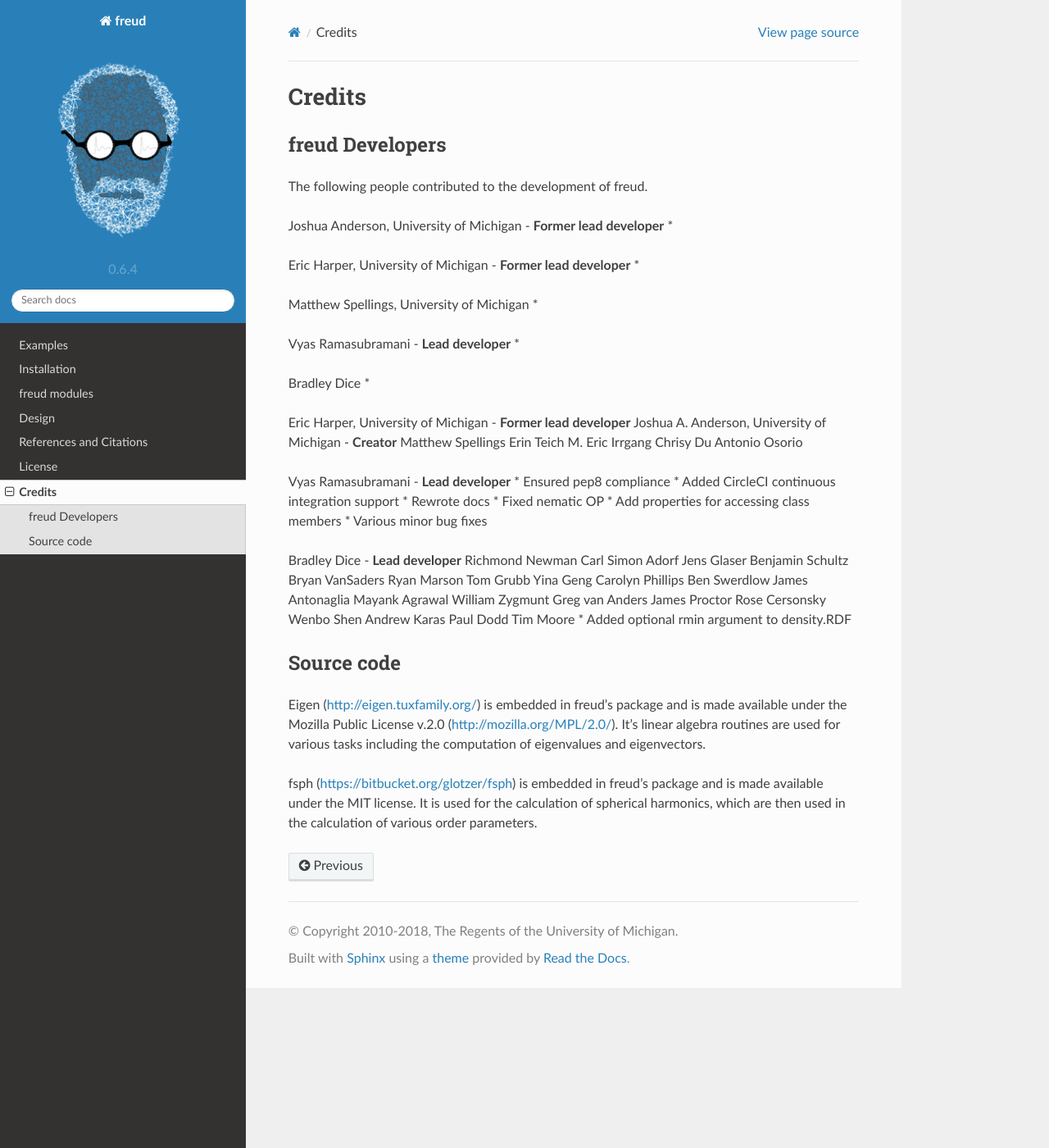
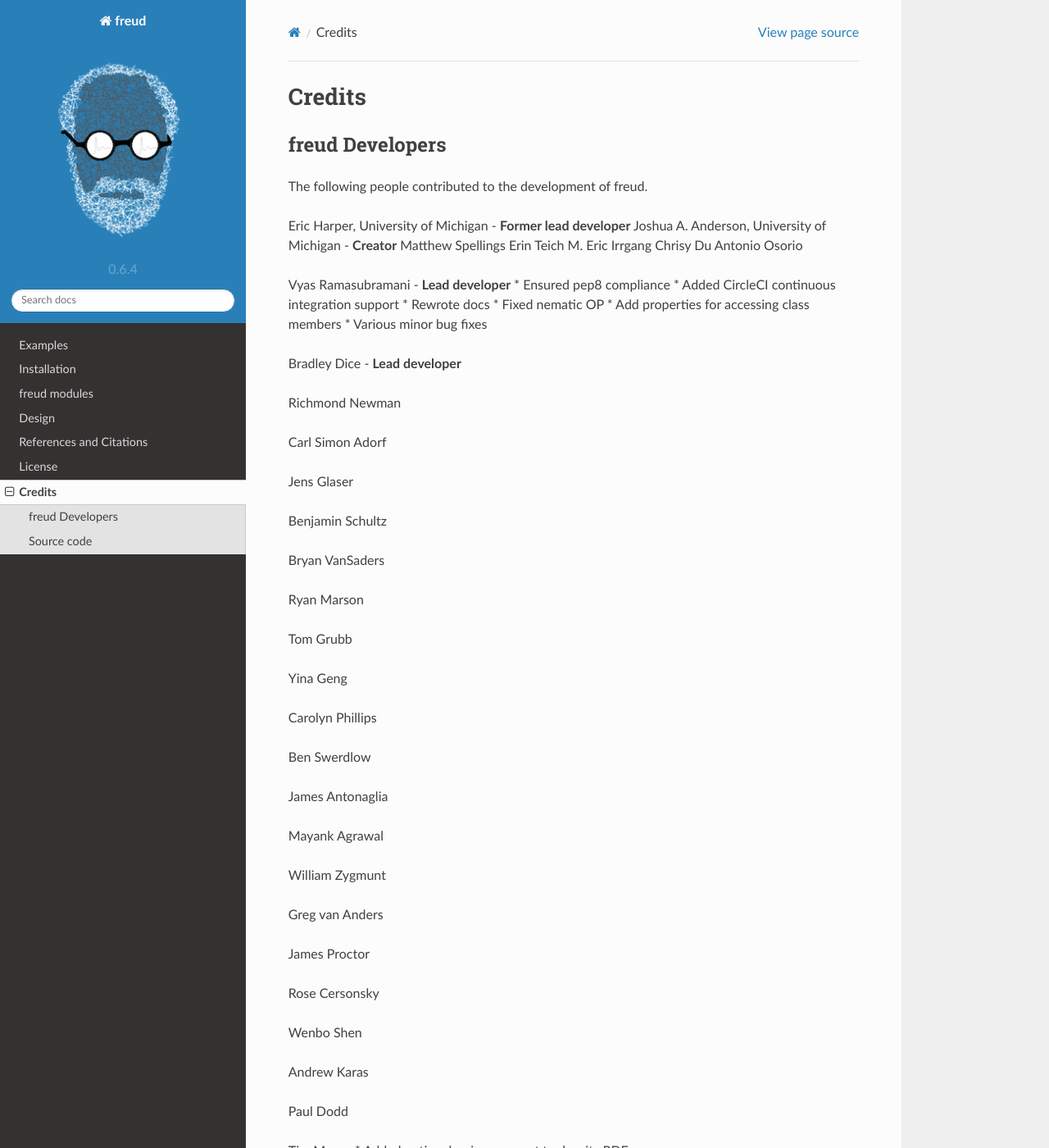
Before and after one commit to glotzerlab/freud, a Sphinx documentation site: the page built from doc/source/credits.rst, in a window 1280 px wide and 1400 px high. Shown: the whole window at 82% size. Built offline with Sphinx 7.4.7 and the Read the Docs theme 2.0.0, drawn with Linux system fonts in a browser that asks for light colours; some of the changed text lies outside the part shown.

Commit message:
Remove extraneous entries

```diff
--- a/doc/source/credits.rst
+++ b/doc/source/credits.rst
@@ -5,21 +5,6 @@ freud Developers
 ----------------
 
 The following people contributed to the development of freud.
-
-Joshua Anderson, University of Michigan - **Former lead developer**
-*
-
-Eric Harper, University of Michigan - **Former lead developer**
-*
-
-Matthew Spellings, University of Michigan
-*
-
-Vyas Ramasubramani - **Lead developer**
-*
-
-Bradley Dice
-*
 
 Eric Harper, University of Michigan - **Former lead developer**
 Joshua A. Anderson, University of Michigan - **Creator**
@@ -37,26 +22,47 @@ Vyas Ramasubramani - **Lead developer**
 * Add properties for accessing class members
 * Various minor bug fixes
 
+
 Bradley Dice - **Lead developer**
+
 Richmond Newman
+
 Carl Simon Adorf
+
 Jens Glaser
+
 Benjamin Schultz
+
 Bryan VanSaders
+
 Ryan Marson
+
 Tom Grubb
+
 Yina Geng
+
 Carolyn Phillips
+
 Ben Swerdlow
+
 James Antonaglia
+
 Mayank Agrawal
+
 William Zygmunt
+
 Greg van Anders
+
 James Proctor
+
 Rose Cersonsky
+
 Wenbo Shen
+
 Andrew Karas
+
 Paul Dodd
+
 Tim Moore
 * Added optional rmin argument to density.RDF
 
```
